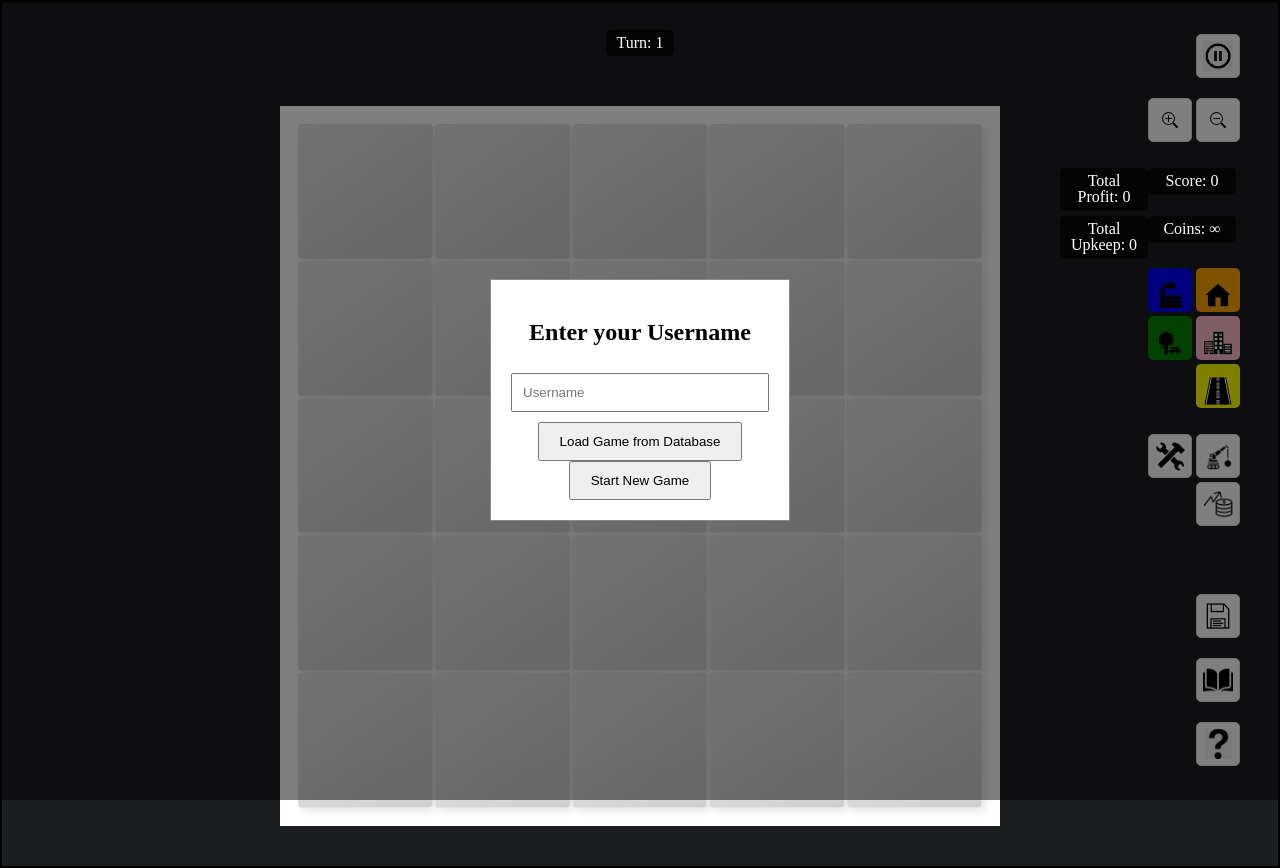
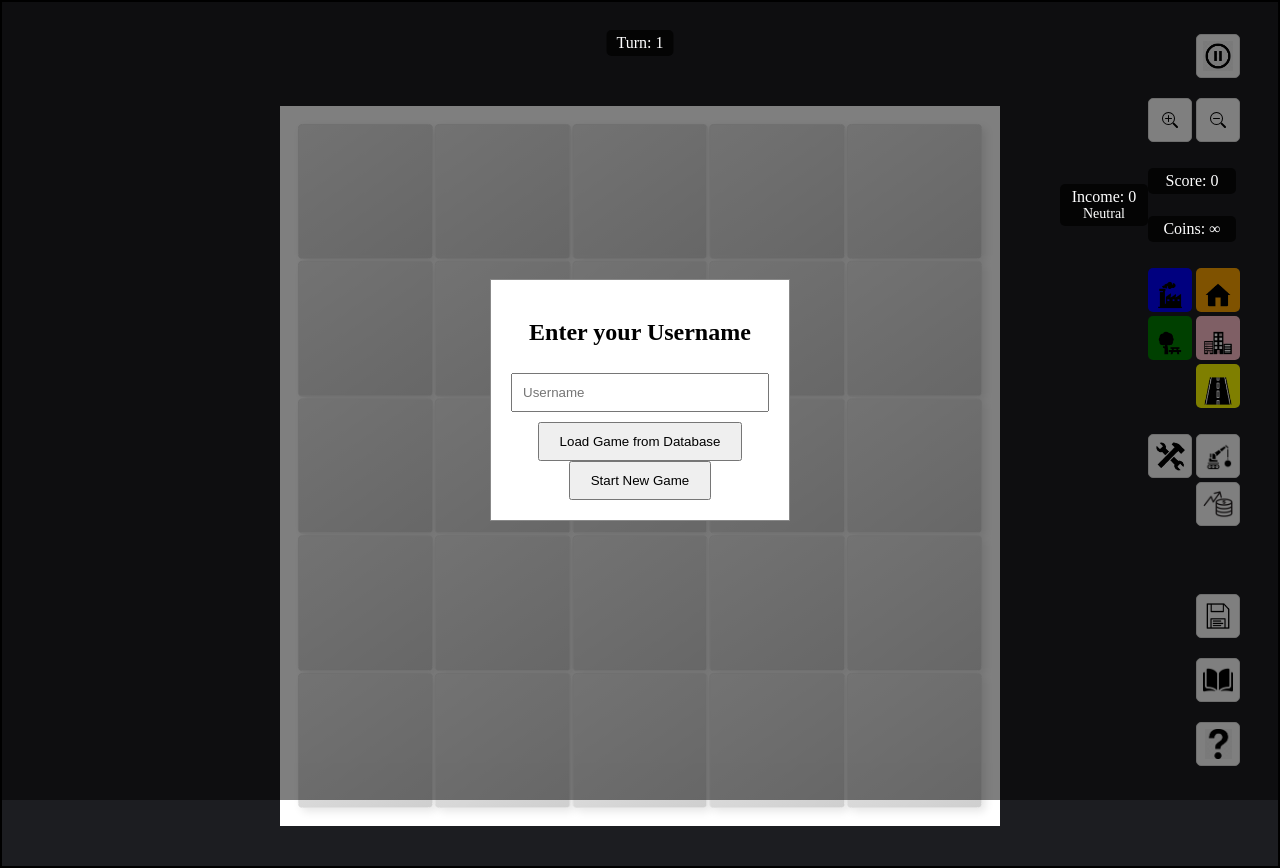
Before and after one commit to hendrikyong/SPM_Pookie_Bears, a website: page free-play-mode.html in a window 1280 px wide. Drawn offline with nearby package versions, Linux system fonts and the light colour scheme; a web font is replaced by a local one.

Commit message:
Add Income box to show profit and loss at a glance

```diff
--- a/css/freeplay.css
+++ b/css/freeplay.css
@@ -142,6 +142,26 @@ body {
     border-radius: 5px;
     font-size: 16px;
     z-index: 1000;
+}
+
+.income-box {
+    position: fixed;
+    text-align: center;
+    z-index: 1;
+    top: 11.5rem;
+    width: 5.5rem;
+    right: 0rem;
+    transform: translateX(-150%);
+    background-color: rgba(0, 0, 0, 0.7); /*default black: rgba(0, 0, 0, 0.7) ::: green: rgba(0, 255, 64, 0.7) red:rgba(255, 0, 0, 0.7)*/
+    color: white;
+    padding: 5px 10px;
+    border-radius: 5px;
+    font-size: 16px;
+    z-index: 1000;
+}
+
+#income-status {
+    font-size:14px
 }
 
 .building-options {
--- a/free-play-mode.html
+++ b/free-play-mode.html
@@ -34,10 +34,11 @@
     <div class="coinbox">
         Coins: <span id="coins">∞</span>
     </div>
-    <div class="profit-box">
-        Total Profit: <span id="total-profit">0</span>
-    </div>    <div class="upkeep-box">
-        Total Upkeep: <span id="total-upkeep">0</span>
+
+    <div class="income-box">
+        Income: <span id="total-income">0</span>
+        <br>
+        <span id="income-status">Neutral</span>
     </div>
 
     <!--
--- a/scripts/freePlayMode.js
+++ b/scripts/freePlayMode.js
@@ -536,6 +536,22 @@ function calculateCoins() {
     let income = totalProfit-totalUpkeep;
     document.getElementById('total-income').textContent = income;
 
+    const incomeBox = document.querySelector('.income-box');
+
+
+    if (income < 0){
+        document.getElementById('income-status').textContent = "Loss";
+        incomeBox.style.backgroundColor = 'rgba(255, 0, 0, 0.7)';
+    }
+    else if (income == 0) {
+        document.getElementById('income-status').textContent = "Neutral";
+        incomeBox.style.backgroundColor = 'rgba(0, 0, 0, 0.7)';
+    }
+    else {
+        document.getElementById('income-status').textContent = "Profit";
+        incomeBox.style.backgroundColor = 'rgba(0, 255, 64, 0.7)';
+    }
+
 
 
     console.log(`Total Profit: ${totalProfit}, Total Upkeep: ${totalUpkeep}`);
```
